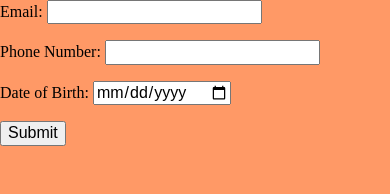
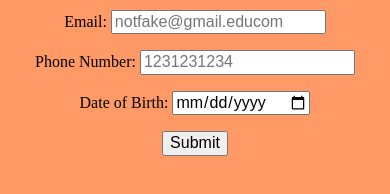
Before and after one commit to reygutierrez11/362Lab-2, a plain HTML site: page index.html in a window 390 px wide. Drawn offline with Linux system fonts and the light colour scheme.

Commit message:
Adjusted much of the CSS to fit style needs

```diff
--- a/css/screen.css
+++ b/css/screen.css
@@ -1,7 +1,8 @@
 body
 {
   background-color: #ffccff;
-
+  text-align: justify;
+  padding: 10px;
 }
 
 @media screen and (max-width: 992px)
@@ -9,6 +10,7 @@ body
   body
   {
     background-color: #ffcccc;
+    text-align: center;
   }
 }
 
@@ -17,5 +19,6 @@ body
   body
   {
     background-color:#ff9966;
+    text-align: center;
   }
 }
--- a/index.html
+++ b/index.html
@@ -10,9 +10,9 @@
 <body>
 <form action="/action_page.php" method="get" autocomplete = on>
   <label for="Anemail">Email:</label>
-  <input type="email" id="Anemail" name="Anemail"><br><br>
+  <input type="email" id="Anemail" name="Anemail" placeholder="notfake@gmail.educom"><br><br>
   <label for="Anumber">Phone Number:</label>
-  <input type="tel" id="Anumber" name="Anumber" pattern="[0-9]{10}"><br><br>
+  <input type="tel" id="Anumber" name="Anumber" pattern="[0-9]{10}" placeholder="1231231234"><br><br>
   <label for="dob">Date of Birth:</label>
   <input type="date" id="dob" name="dob"><br><br>
   <input type="submit" value="Submit">
```
